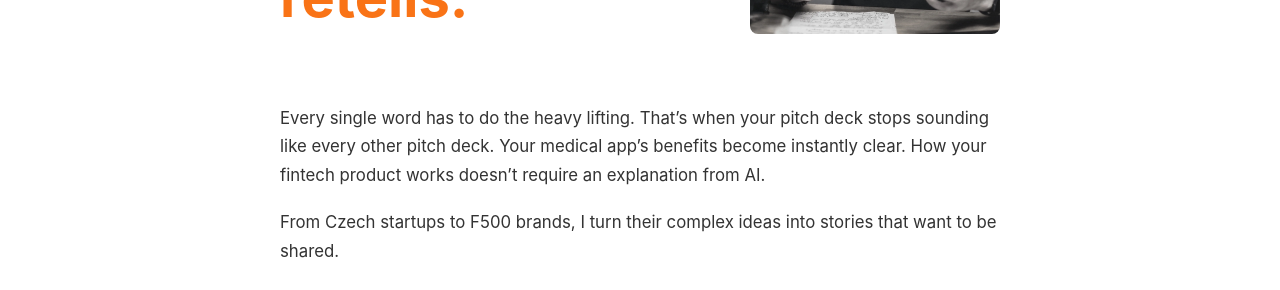
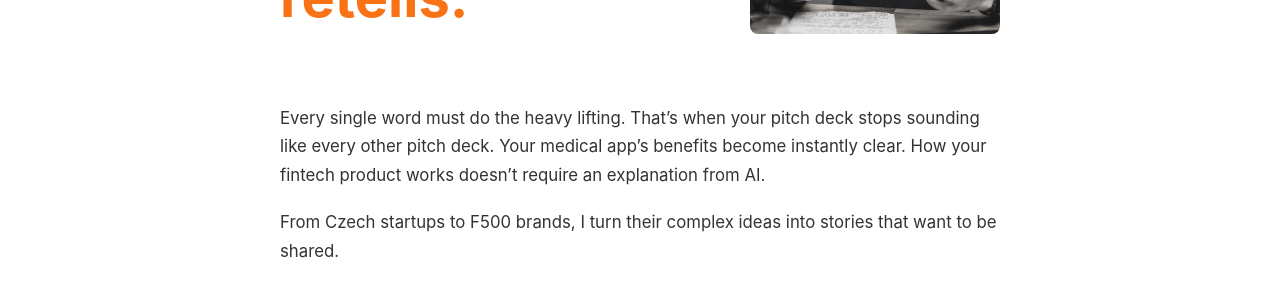
Before and after one commit to westleyovercash/westleyovercash.github.io, a Jekyll site: the page built from index.md, in a window 1280 px wide and 900 px high. Shown: the part 358-648 px from the top of the window. Built offline with Jekyll 4.4.1, drawn with Linux system fonts in a browser that asks for light colours.

Commit message:
Update index.md

```diff
--- a/index.md
+++ b/index.md
@@ -12,7 +12,7 @@ title: Home
   </div>
 </div>
 
-Every single word has to do the heavy lifting. That's when your pitch deck stops sounding like every other pitch deck. Your medical app's benefits become instantly clear. How your fintech product works doesn't require an explanation from AI.
+Every single word must do the heavy lifting. That's when your pitch deck stops sounding like every other pitch deck. Your medical app's benefits become instantly clear. How your fintech product works doesn't require an explanation from AI.
 
 From Czech startups to F500 brands, I turn their complex ideas into stories that want to be shared.
 
```
